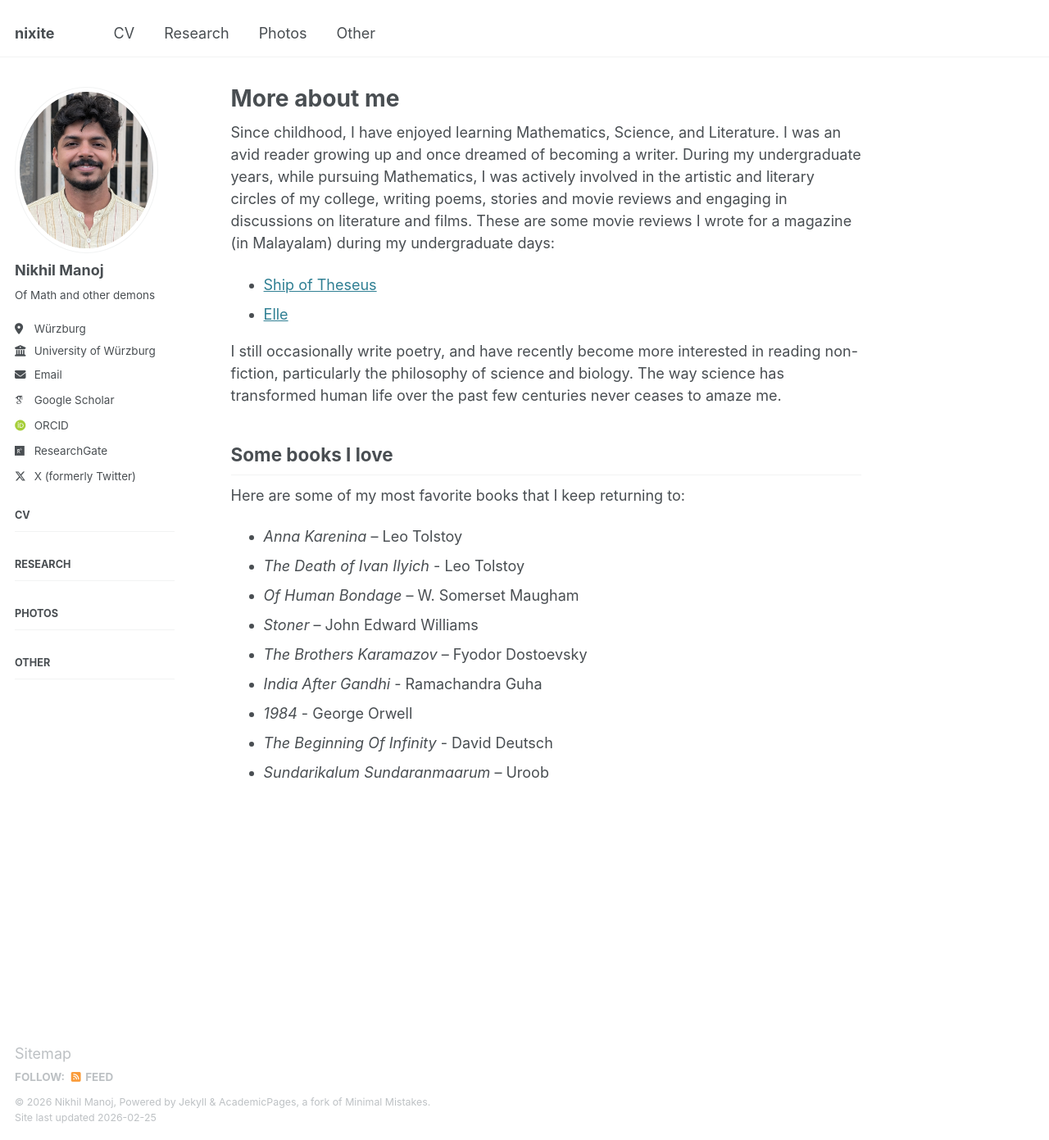
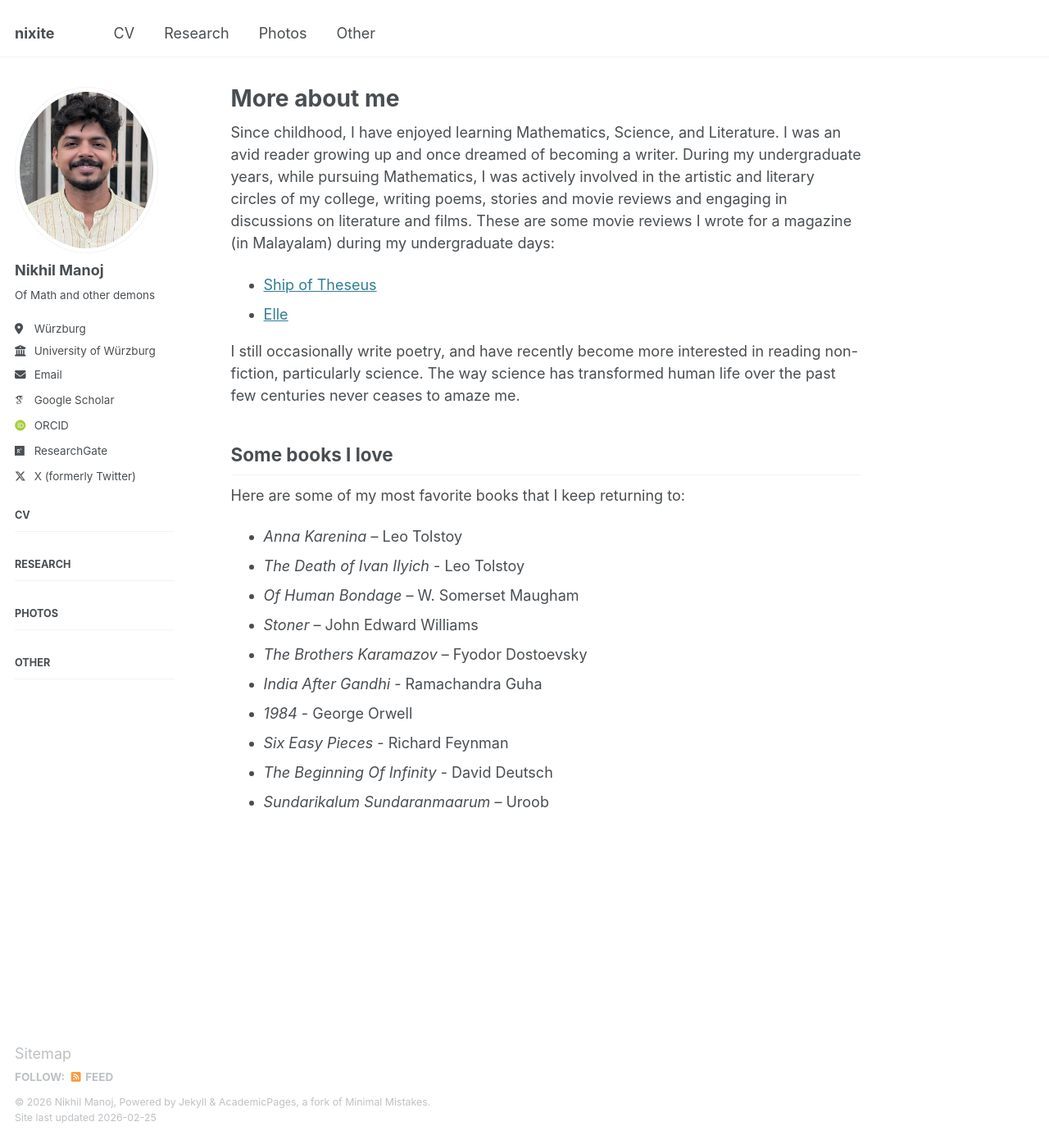
Before and after one commit to nikhil0597/nikhil0597.github.io, a Jekyll site: the page built from _pages/beyond-research.md, in a window 1280 px wide and 1391 px high. Shown: the whole window at 82% size. Built offline with Jekyll 4.4.1, drawn with Linux system fonts in a browser that asks for light colours; some web fonts are replaced.

Commit message:
Update beyond-research.md

```diff
--- a/_pages/beyond-research.md
+++ b/_pages/beyond-research.md
@@ -9,7 +9,7 @@ Since childhood, I have enjoyed learning Mathematics, Science, and Literature. I
 - [Ship of Theseus](https://magazine.assisijeevan.com/p/717)
 - [Elle](https://magazine.assisijeevan.com/p/448)
 
-I still occasionally write poetry, and have recently become more interested in reading non-fiction, particularly the philosophy of science and biology. The way science has transformed human life over the past few centuries never ceases to amaze me.
+I still occasionally write poetry, and have recently become more interested in reading non-fiction, particularly science. The way science has transformed human life over the past few centuries never ceases to amaze me.
 
 ## Some books I love
 Here are some of my most favorite books that I keep returning to:
@@ -20,5 +20,6 @@ Here are some of my most favorite books that I keep returning to:
 - *The Brothers Karamazov* – Fyodor Dostoevsky
 - *India After Gandhi* - Ramachandra Guha
 - *1984* - George Orwell
+- *Six Easy Pieces* - Richard Feynman
 - *The Beginning Of Infinity* - David Deutsch
 - *Sundarikalum Sundaranmaarum* – Uroob
```
